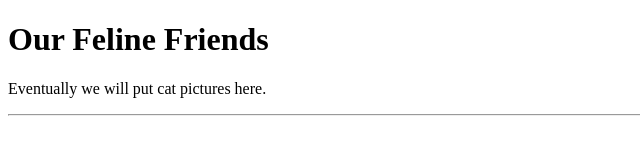
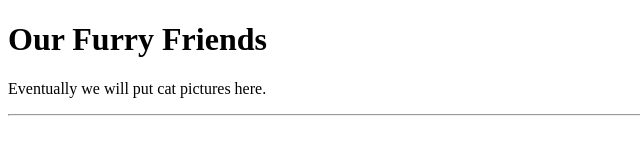
Before and after one commit to vysala/DevOpsJan20, a plain HTML site: page index.html in a window 1280 px wide. Shown: the full height of the page, 0-640 px from the left. Drawn offline with Linux system fonts and the light colour scheme.

Commit message:
Making small wording change; ignore editor backups

```diff
--- a/index.html
+++ b/index.html
@@ -2,10 +2,10 @@
 <html>
   <head>
     <meta charset='UTF-8'>
-    <title>Our Feline Friends</title>
+    <title>Our Furry Friends</title>
   </head>
   <body>
-    <h1>Our Feline Friends</h1>
+    <h1>Our Furry Friends</h1>
     <p>Eventually we will put cat pictures here.</p>
     <hr>
   </body>
```
Also changed, not shown: 1 other file.
